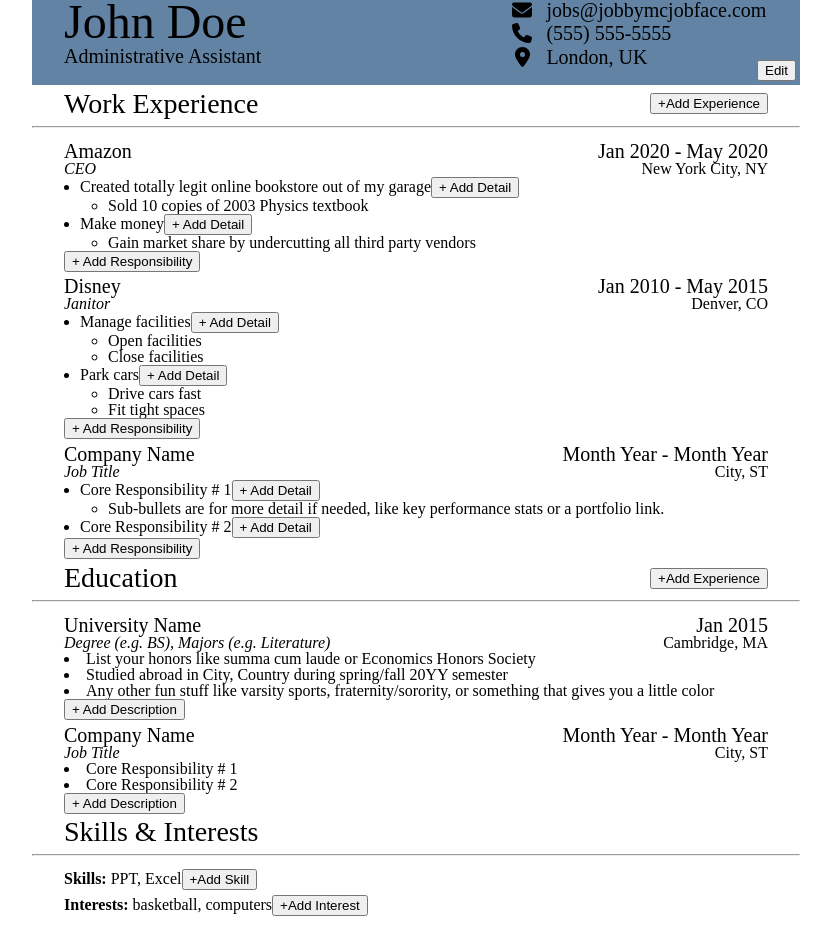
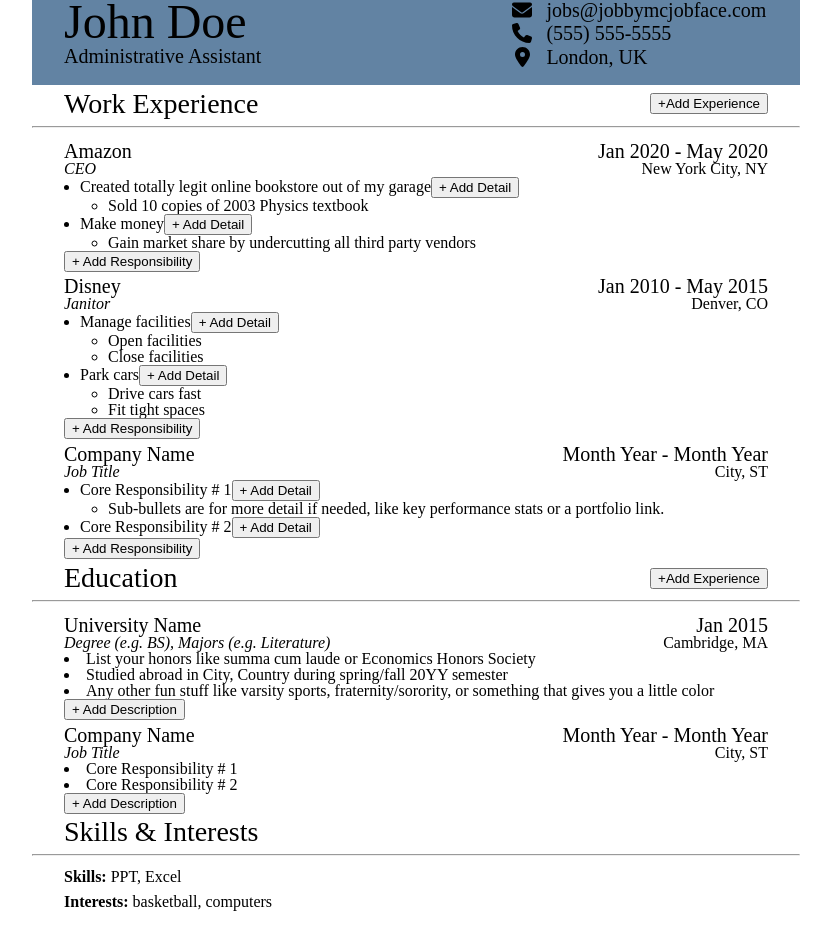
Before and after one commit to bchung54/cv-project, a React (Create React App) app: page / in a window 1280 px wide. Shown: the part 98-1050 px from the top of the page, without its empty margins (224-1055 px from the left). Built offline with nearby package versions, Linux system fonts and the light colour scheme.

Commit message:
Complete skills & interests edit functionality

```diff
--- a/src/App.css
+++ b/src/App.css
@@ -12,6 +12,10 @@ header {
 	justify-content: space-between;
 	padding: 1rem 2rem;
 	background-color: var(--header-color);
+}
+
+#header-edit {
+	display: none;
 }
 
 /* Name and Current Job Title */
@@ -113,6 +117,23 @@ h3 {
 	font-size: 1.25rem;
 }
 
-.personal {
+.personals-subsection {
+	margin-bottom: 0.25rem;
+}
+
+.personals-label {
 	font-weight: bold;
 }
+
+.personals-content {
+	display: inline;
+	padding: 0.5rem 0;
+}
+
+.personals-form {
+	display: none;
+}
+
+.personals-btn {
+	display: none;
+}
--- a/src/App.js
+++ b/src/App.js
@@ -14,32 +14,49 @@ class App extends Component {
 		};
 
 		this.handleHeaderEdit = this.handleHeaderEdit.bind(this);
+		this.handlePersonalEdit = this.handlePersonalEdit.bind(this);
 	}
 
-	handleHeaderEdit(label, newValue) {
-		let copy = {...this.state.contact};
+	handleHeaderEdit(label, text) {
+		let contactCopy = { ...this.state.contact };
 		switch (label) {
 			case 'name':
-				copy.name = newValue;
+				contactCopy.name = text;
 				break;
 			case 'currTitle':
-				copy.currTitle = newValue;
+				contactCopy.currTitle = text;
 				break;
 			case 'email':
-				copy.email = newValue;
+				contactCopy.email = text;
 				break;
 			case 'phone':
-				copy.phone = newValue;
+				contactCopy.phone = text;
 				break;
 			case 'location':
-				copy.location = newValue;
+				contactCopy.location = text;
 				break;
 			default:
 				break;
-
 		}
 		this.setState({
-			contact: copy
+			contact: contactCopy
+		});
+	}
+
+	handlePersonalEdit(label, arr) {
+		let personalsCopy = { ...this.state.personals };
+		switch (label) {
+			case 'skills':
+				personalsCopy.skills = arr;
+				break;
+			case 'interests':
+				personalsCopy.interests = arr;
+				break;
+			default:
+				break;
+		}
+		this.setState({
+			personals: personalsCopy
 		});
 	}
 	render() {
@@ -51,8 +68,8 @@ class App extends Component {
 				<Section title="Education" experience={experience.education} />
 				<Personal
 					title="Skills & Interests"
-					skills={personals.skills}
-					interests={personals.interests}
+					personals={personals}
+					onPersonalTextChange={this.handlePersonalEdit}
 				/>
 			</div>
 		);
--- a/src/components/Forms.js
+++ b/src/components/Forms.js
@@ -3,7 +3,6 @@ import React, { Component } from 'react';
 class HeaderEditForm extends Component {
 	constructor(props) {
 		super(props);
-
 		this.handleHeaderTextChange = this.handleHeaderTextChange.bind(this);
 	}
 
@@ -15,7 +14,9 @@ class HeaderEditForm extends Component {
 		e.preventDefault();
 
 		const header = document.querySelector('header');
-		Array.from(header.children).forEach((child) => (child.style.display = 'block'));
+		Array.from(header.children)
+			.filter((child) => child.id !== 'header-edit')
+			.forEach((child) => (child.style.display = 'block'));
 		const headerForm = document.getElementById('header-form');
 		headerForm.style.display = 'none';
 	}
@@ -80,4 +81,36 @@ class HeaderEditForm extends Component {
 	}
 }
 
+export class PersonalEditForm extends Component {
+	constructor(props) {
+		super(props);
+		this.handlePersonalTextChange = this.handlePersonalTextChange.bind(this);
+	}
+
+	handlePersonalTextChange(e) {
+		const arr = e.target.value.split('.');
+		arr.forEach((e) => e.trim());
+		this.props.onPersonalEdit(e.target.name, arr);
+	}
+
+	handleSubmit(e) {
+		e.preventDefault();
+		const content = e.target.previousElementSibling;
+		e.target.style.display = 'none';
+		content.style.display = 'inline-block';
+	}
+
+	render() {
+		const { label, text } = this.props;
+		return (
+			<form className="personals-form" onSubmit={this.handleSubmit} autoComplete="off">
+				<input type="text" name={label} value={text} onChange={this.handlePersonalTextChange} />
+				<button type="submit" className="personals-submit">
+					Submit
+				</button>
+			</form>
+		);
+	}
+}
+
 export default HeaderEditForm;
--- a/src/components/Header.js
+++ b/src/components/Header.js
@@ -34,8 +34,18 @@ class Header extends Component {
 		this.handleHeaderEdit = this.handleHeaderEdit.bind(this);
 		this.displayEditForm = this.displayEditForm.bind(this);
 	}
-	handleHeaderEdit(name, value) {
-		this.props.onHeaderTextChange(name, value);
+	handleHeaderEdit(label, text) {
+		this.props.onHeaderTextChange(label, text);
+	}
+
+	showEditBtn() {
+		const button = document.getElementById('header-edit');
+		button.style.display = 'block';
+	}
+
+	hideEditBtn() {
+		const button = document.getElementById('header-edit');
+		button.style.display = 'none';
 	}
 
 	displayEditForm(e) {
@@ -48,7 +58,7 @@ class Header extends Component {
 		const { name, currTitle, email, phone, location } = this.props.contact;
 
 		return (
-			<header>
+			<header onMouseEnter={this.showEditBtn} onMouseLeave={this.hideEditBtn}>
 				<div className="header-main">
 					<div className="header-name">{name}</div>
 					<h3 className="header-title">{currTitle}</h3>
@@ -58,7 +68,7 @@ class Header extends Component {
 					<ContactInfo type="phone" text={phone} />
 					<ContactInfo type="location" text={location} />
 				</div>
-				<button className="header-btn" onClick={this.displayEditForm}>
+				<button id="header-edit" className="header-btn" onClick={this.displayEditForm}>
 					Edit
 				</button>
 				<HeaderEditForm contact={this.props.contact} onHeaderEdit={this.handleHeaderEdit} />
--- a/src/components/Section.js
+++ b/src/components/Section.js
@@ -1,27 +1,83 @@
 import React, { Component } from 'react';
 import ExperienceBlock from './ExperienceBlock';
+import { PersonalEditForm } from './Forms';
 import uniqid from 'uniqid';
 
 export class Personal extends Component {
+	constructor(props) {
+		super(props);
+		this.handlePersonalEdit = this.handlePersonalEdit.bind(this);
+	}
+
+	handlePersonalEdit(label, arr) {
+		this.props.onPersonalTextChange(label, arr);
+	}
+
+	showEditBtn(e) {
+		const button = e.target.parentElement.querySelector('button');
+		if (button) {
+			button.style.display = 'inline-block';
+		}
+	}
+
+	hideEditBtn(e) {
+		const button = e.target.parentElement.querySelector('button');
+		if (button) {
+			button.style.display = 'none';
+		}
+	}
+
+	displayEditForm(e) {
+		const form = e.target.parentElement.nextElementSibling;
+		const parent = e.target.parentElement;
+
+		form.style.display = 'inline-block';
+		parent.style.display = 'none';
+	}
+
 	render() {
-		const { title, skills, interests } = this.props;
+		const { title, personals } = this.props;
+		const skillsContent = personals.skills.join(', ');
+		const interestsContent = personals.interests.join(', ');
 		return (
-			<section>
+			<section id="personals-section">
 				<h2>{title}</h2>
 				<hr />
-				<div>
-					<span className="personal">Skills: </span>
-					<span>{skills ? skills.join(', ') : ''}</span>
-					<span>
-						<button className="add-personal">+Add Skill</button>
-					</span>
+				<div className="personals-subsection">
+					<span className="personals-label">Skills: </span>
+					<div
+						className="personals-content"
+						onMouseEnter={this.showEditBtn}
+						onMouseLeave={this.hideEditBtn}
+					>
+						<span className="personals-text">{personals.skills ? skillsContent : ''}</span>
+						<button id="skills-edit" className="personals-btn" onClick={this.displayEditForm}>
+							Edit
+						</button>
+					</div>
+					<PersonalEditForm
+						label="skills"
+						text={skillsContent}
+						onPersonalEdit={this.handlePersonalEdit}
+					/>
 				</div>
-				<div>
-					<span className="personal">Interests: </span>
-					<span>{interests ? interests.join(', ') : ''}</span>
-					<span>
-						<button className="add-personal">+Add Interest</button>
-					</span>
+				<div className="personals-subsection">
+					<span className="personals-label">Interests: </span>
+					<div
+						className="personals-content"
+						onMouseEnter={this.showEditBtn}
+						onMouseLeave={this.hideEditBtn}
+					>
+						<span className="personals-text">{personals.interests ? interestsContent : ''}</span>
+						<button id="interests-edit" className="personals-btn" onClick={this.displayEditForm}>
+							Edit
+						</button>
+					</div>
+					<PersonalEditForm
+						label="interests"
+						text={interestsContent}
+						onPersonalEdit={this.handlePersonalEdit}
+					/>
 				</div>
 			</section>
 		);
```
